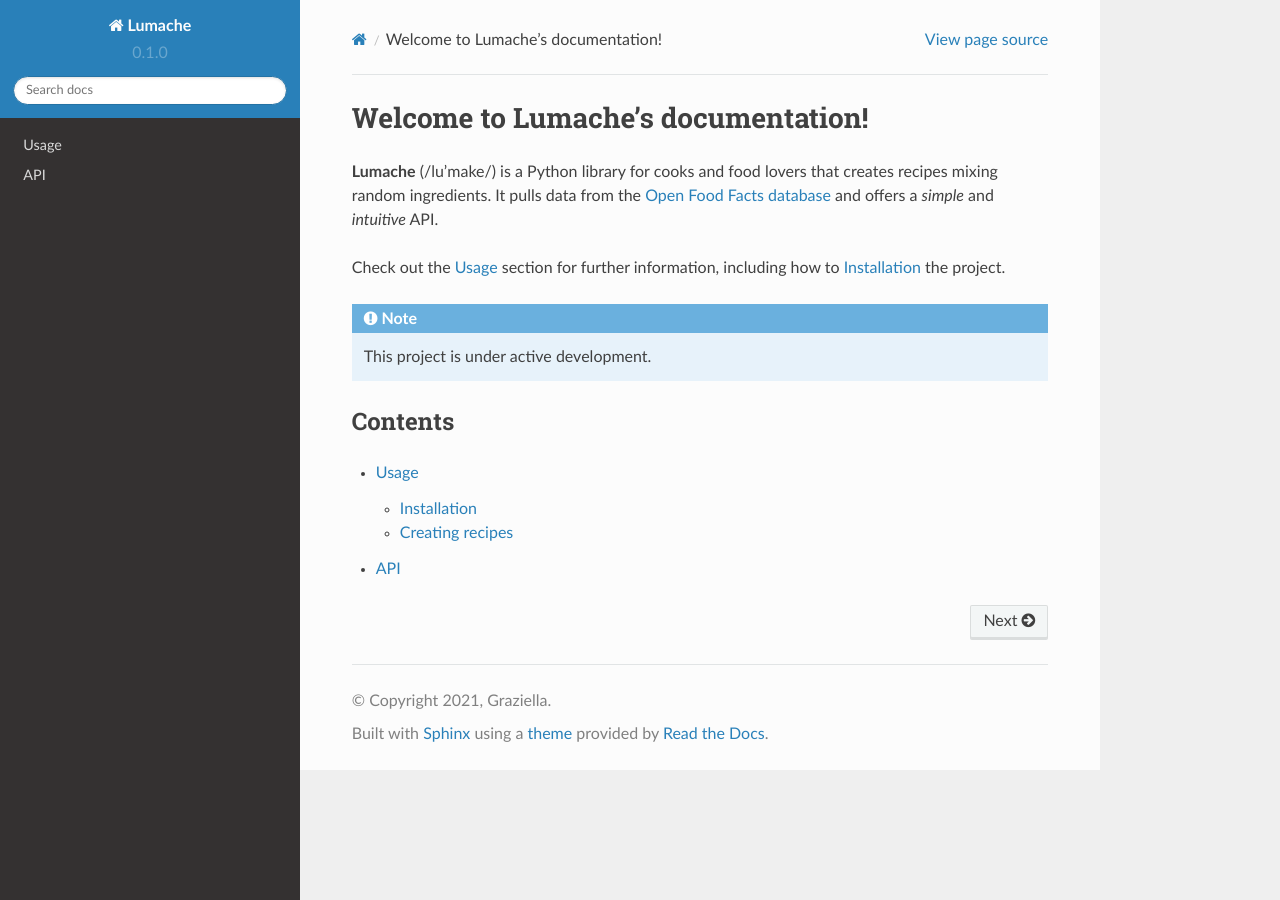
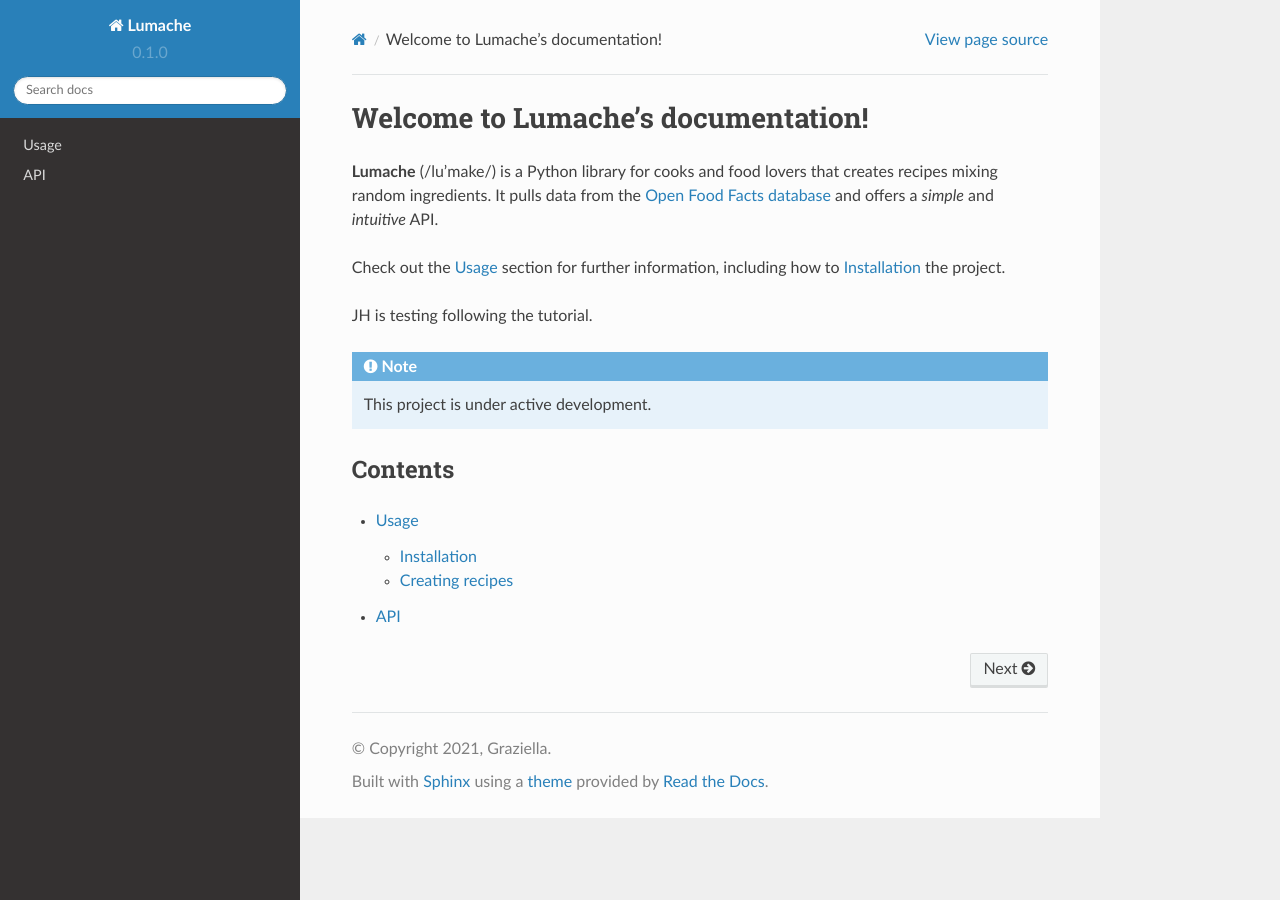
Before and after one commit to limjh0/rtd-tutorial, a Sphinx documentation site: the page built from docs/source/index.rst, in a window 1280 px wide. Built offline with Sphinx 7.4.7 and the Read the Docs theme 2.0.0, drawn with Linux system fonts in a browser that asks for light colours.

Commit message:
Update index.rst

```diff
--- a/docs/source/index.rst
+++ b/docs/source/index.rst
@@ -8,6 +8,8 @@ and offers a *simple* and *intuitive* API.
 
 Check out the :doc:`usage` section for further information, including
 how to :ref:`installation` the project.
+
+JH is testing following the tutorial.
 
 .. note::
 
```
